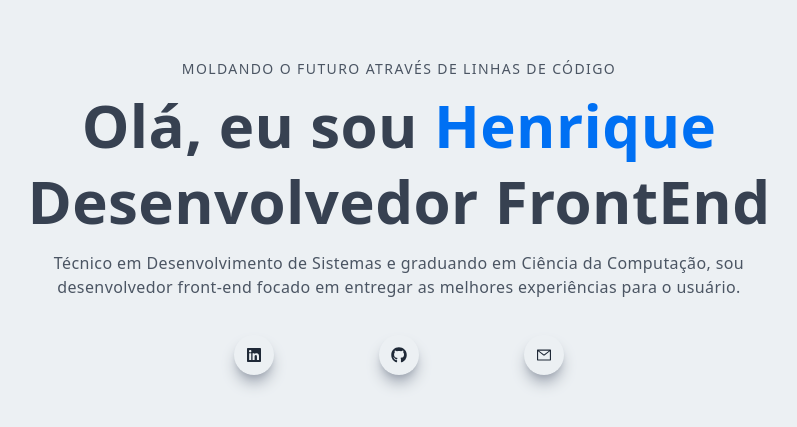
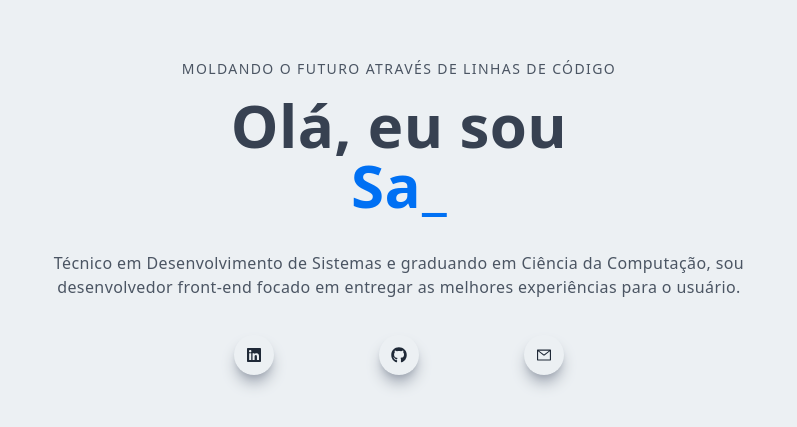
Before and after one commit to hmartiins/hmartins.dev, a Next.js app: page / in a window 1280 px wide. Shown: the part 175-602 px from the top of the page, without its empty margins (241-1038 px from the left). Built offline with nearby package versions, Linux system fonts and the light colour scheme.

Commit message:
Apply TypeWriterEffect in main

```diff
--- a/package.json
+++ b/package.json
@@ -12,7 +12,8 @@
     "next": "12.3.1",
     "react": "18.2.0",
     "react-dom": "18.2.0",
-    "react-icons": "^4.4.0"
+    "react-icons": "^4.4.0",
+    "typewriter-effect": "^2.19.0"
   },
   "devDependencies": {
     "@types/node": "^18.7.23",
--- a/src/components/Main.tsx
+++ b/src/components/Main.tsx
@@ -1,20 +1,38 @@
+import TypeWriterEffect from 'typewriter-effect';
+
 import { AiOutlineMail } from 'react-icons/ai';
 import { FaGithub, FaLinkedin } from 'react-icons/fa';
 
 export default function Main() {
+  const stringsTypeWriter = [
+    'Henrique Martins',
+    'Santista',
+    'Desenvolvedor Front-End',
+    'Contribuidor Open-Source'
+  ];
+
   return (
     <main className="w-full h-screen text-center">
       <div className="max-w-[1024px] w-full h-full mx-auto p-2 flex justify-center items-center">
         <div>
+
           <p className="uppercase text-sm tracking-widest text-gray-600">
             Moldando o Futuro através de linhas de código
           </p>
 
           <h1 className="py-4 text-gray-700">
-            Olá, eu sou <span className="text-[#0070f3]">Henrique</span>
-          </h1>
-          <h1 className="text-gray-700">
-            Desenvolvedor FrontEnd
+            Olá, eu sou
+            <span className="text-[#0070f3]">
+              <TypeWriterEffect
+                options={{
+                  strings: stringsTypeWriter,
+                  autoStart: true,
+                  loop: true,
+                  deleteSpeed: 25,
+                  cursor: '_'
+               }}
+              />
+            </span>
           </h1>
 
           <p className="py-5 text-gray-600 max-w-[70%] m-auto">
```
Also changed, not shown: 1 other file (tests, documents, lock files or other folders).
